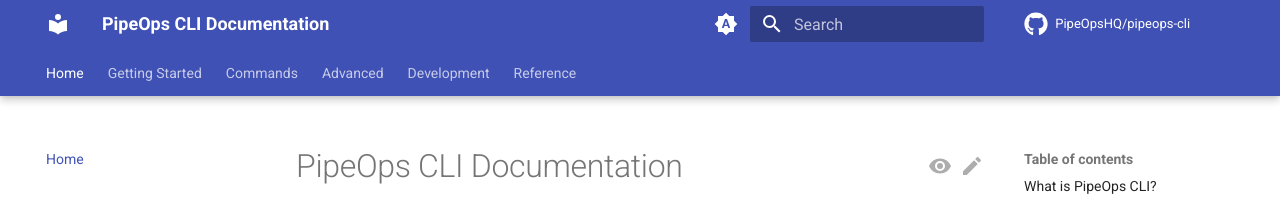
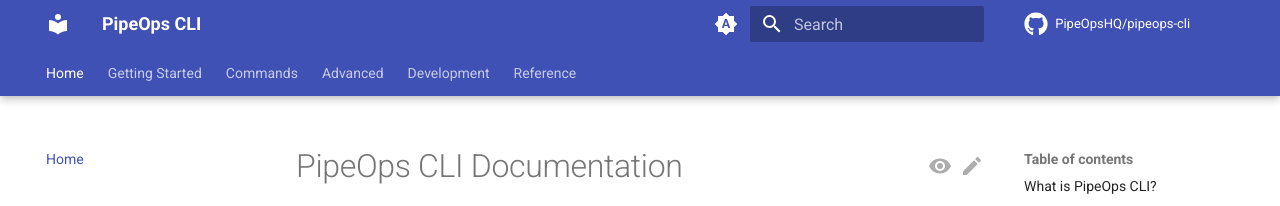
Before and after one commit to PipeOpsHQ/pipeops-cli, an MkDocs documentation site: the page built from docs/index.md, in a window 1280 px wide. Shown: the top 206 px of the page. Built offline with MkDocs 1.6.1 and Material for MkDocs 9.7.7, drawn with Linux system fonts in a browser that asks for light colours; comment, search, counter and statistics services are not loaded; the version menu is left out.

Commit message:
style: Update site_name in mkdocs.yml to be more concise

```diff
--- a/mkdocs.yml
+++ b/mkdocs.yml
@@ -1,4 +1,4 @@
-site_name: PipeOps CLI Documentation
+site_name: PipeOps CLI
 site_description: Comprehensive documentation for PipeOps CLI - A powerful command-line interface for managing cloud-native environments
 site_url: https://pipeopshq.github.io/pipeops-cli
 repo_url: https://github.com/PipeOpsHQ/pipeops-cli
```
